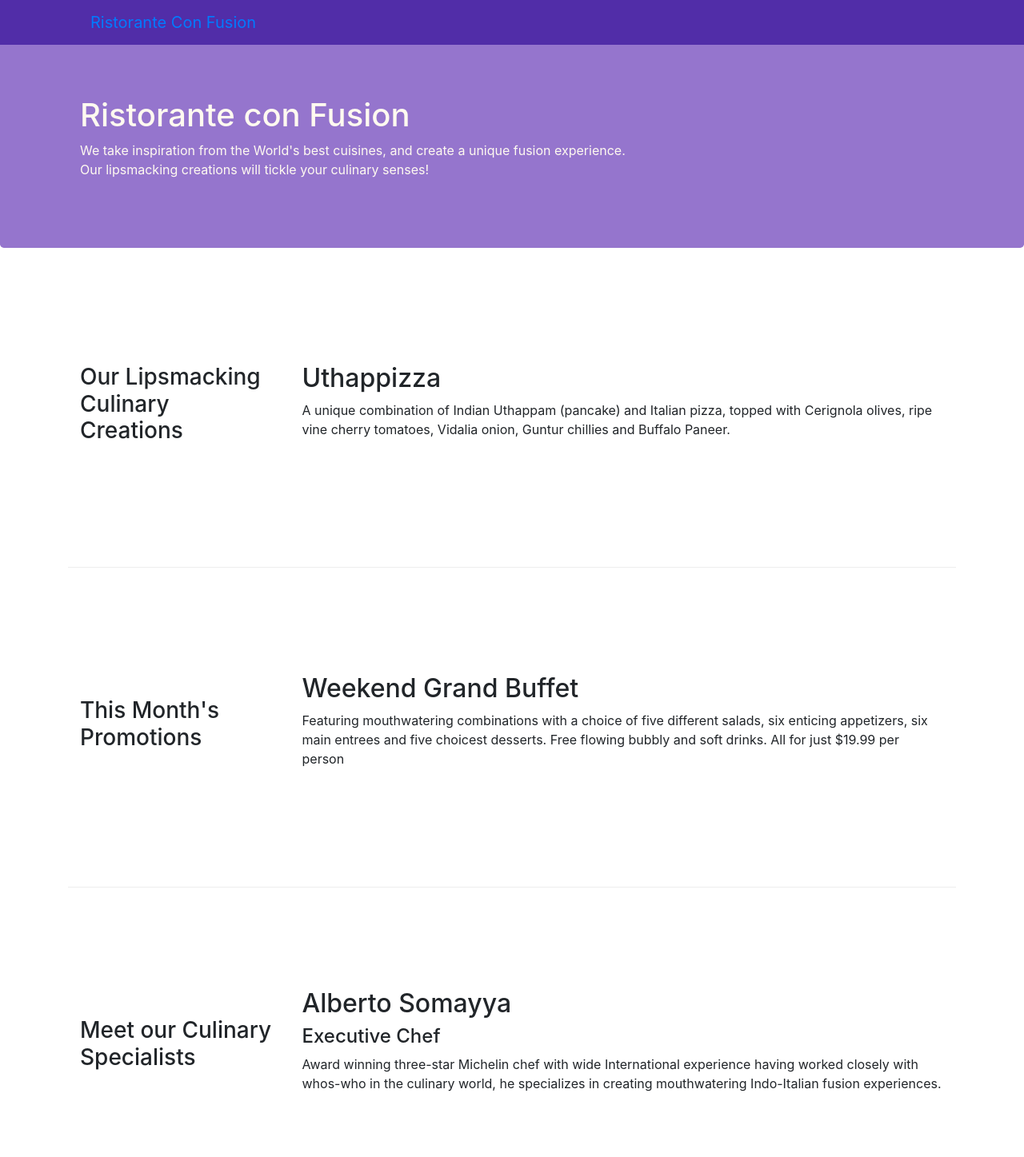
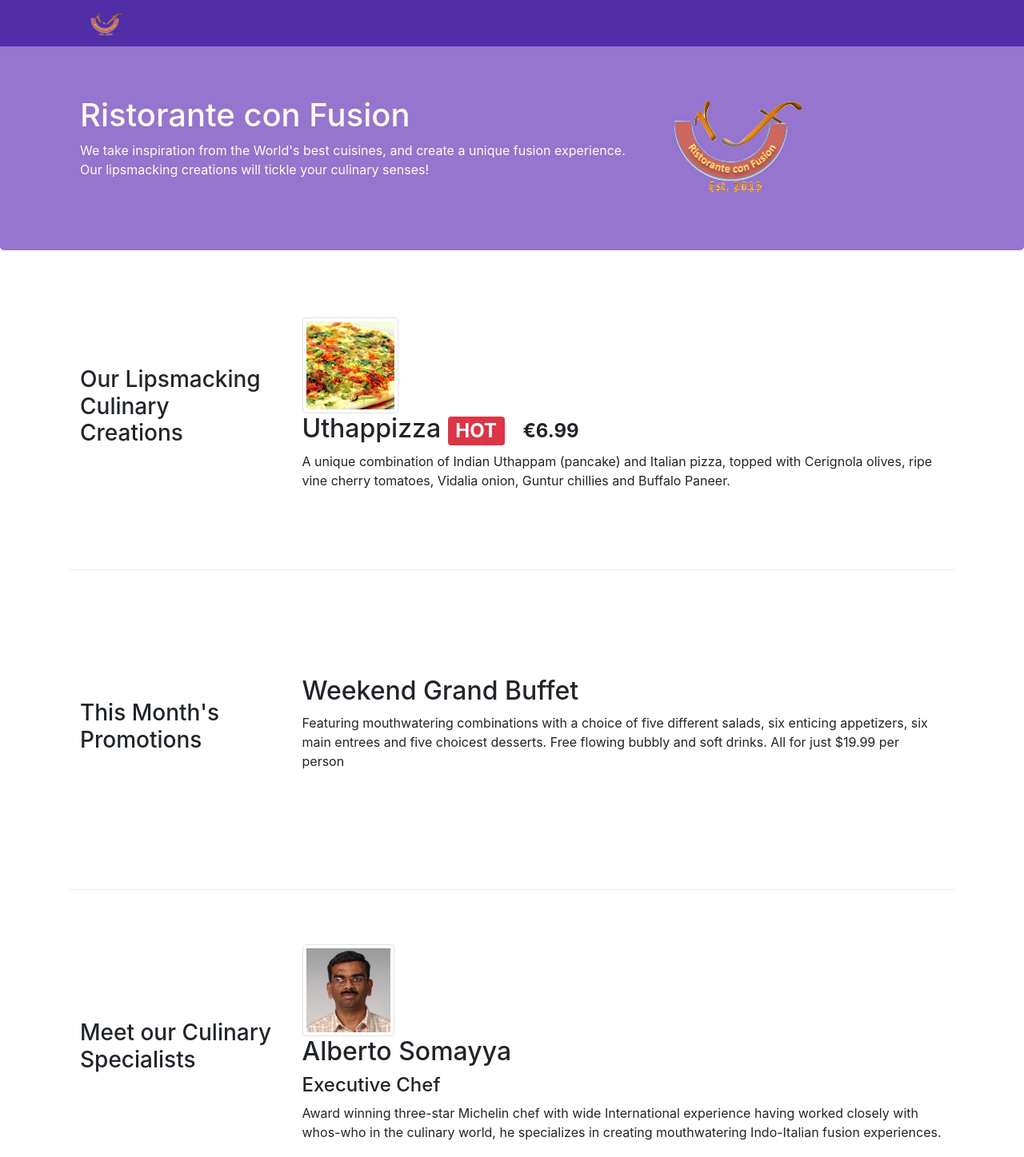
Before and after one commit to esnandakumar/bootstrap, a website: page index.html in a window 1280 px wide. Shown: the top 1447 px of the page at 80% size. Drawn offline with nearby package versions, Linux system fonts and the light colour scheme.

Commit message:
Added badges and images

```diff
--- a/index.html
+++ b/index.html
@@ -18,7 +18,7 @@
             <span class="navbar-toggler-icon"></span>
         </button>
         <div class="container">
-            <a class="navbar-brand" href="#">Ristorante Con Fusion</a>
+            <a class="navbar-brand" href="#"><img src="img/logo.png" height="30" width="41"></a>
             <div class="collapse navbar-collapse" id="Navbar">
             <ul class="navbar-nav">
                 <li class="nav-item active"><a class="nav-link" href="#"><span class="fa fa-home fa-lg"></span> Home</a></li>
@@ -36,7 +36,8 @@
                     <h1>Ristorante con Fusion</h1>
                     <p>We take inspiration from the World's best cuisines, and create a unique fusion experience. Our lipsmacking creations will tickle your culinary senses!</p>
                 </div>
-                <div class="col col-sm">
+                <div class="col col-sm align-self-center">
+                    <img src="img/logo.png" class="img-fluid">
                 </div>
             </div>
         </div>
@@ -48,8 +49,11 @@
                 <h3>Our Lipsmacking Culinary Creations</h3>
             </div>
             <div class="col-sm col-md flex-first">
-                <h2>Uthappizza</h2>
-                <p>A unique combination of Indian Uthappam (pancake) and Italian pizza, topped with Cerignola olives, ripe vine cherry tomatoes, Vidalia onion, Guntur chillies and Buffalo Paneer.</p>
+                <div class="media">
+                    <img src="img/uthappizza.png" alt="UthaPizza" class="d-flex mr-3 img-thumbnail align-self-center">
+                </div class="media-body">
+                <h2 class="mt-0">Uthappizza <span class="badge badge-danger">HOT</span> <span class="badge badge-pill badge-default"> €6.99</span></h2>
+                <p class="hidden-xs-down">A unique combination of Indian Uthappam (pancake) and Italian pizza, topped with Cerignola olives, ripe vine cherry tomatoes, Vidalia onion, Guntur chillies and Buffalo Paneer.</p>
             </div>
         </div>
 
@@ -69,9 +73,12 @@
                 <h3>Meet our Culinary Specialists</h3>
             </div>
             <div class="col-sm col-md flex-first">
-                <h2>Alberto Somayya</h2>
+                <div class="media">
+                    <img src="img/alberto.png" alt="Alberto" class="d-flex mr-3 img-thumbnail align-self-center">
+                </div class="media-body">
+                <h2 class="mt-0">Alberto Somayya</h2>
                 <h4>Executive Chef</h4>
-                <p>Award winning three-star Michelin chef with wide International experience having worked closely with whos-who in the culinary world, he specializes in creating mouthwatering Indo-Italian fusion experiences. </p>
+                <p class="hidden-xs-down">Award winning three-star Michelin chef with wide International experience having worked closely with whos-who in the culinary world, he specializes in creating mouthwatering Indo-Italian fusion experiences. </p>
             </div>
         </div>
     </div>
```
Also changed, not shown: aboutus.html (+3 -3 lines), contactus.html (+3 -2 lines), img/alberto.png (added), img/buffet.png (added), img/logo.png (added), img/uthappizza.png (added).
